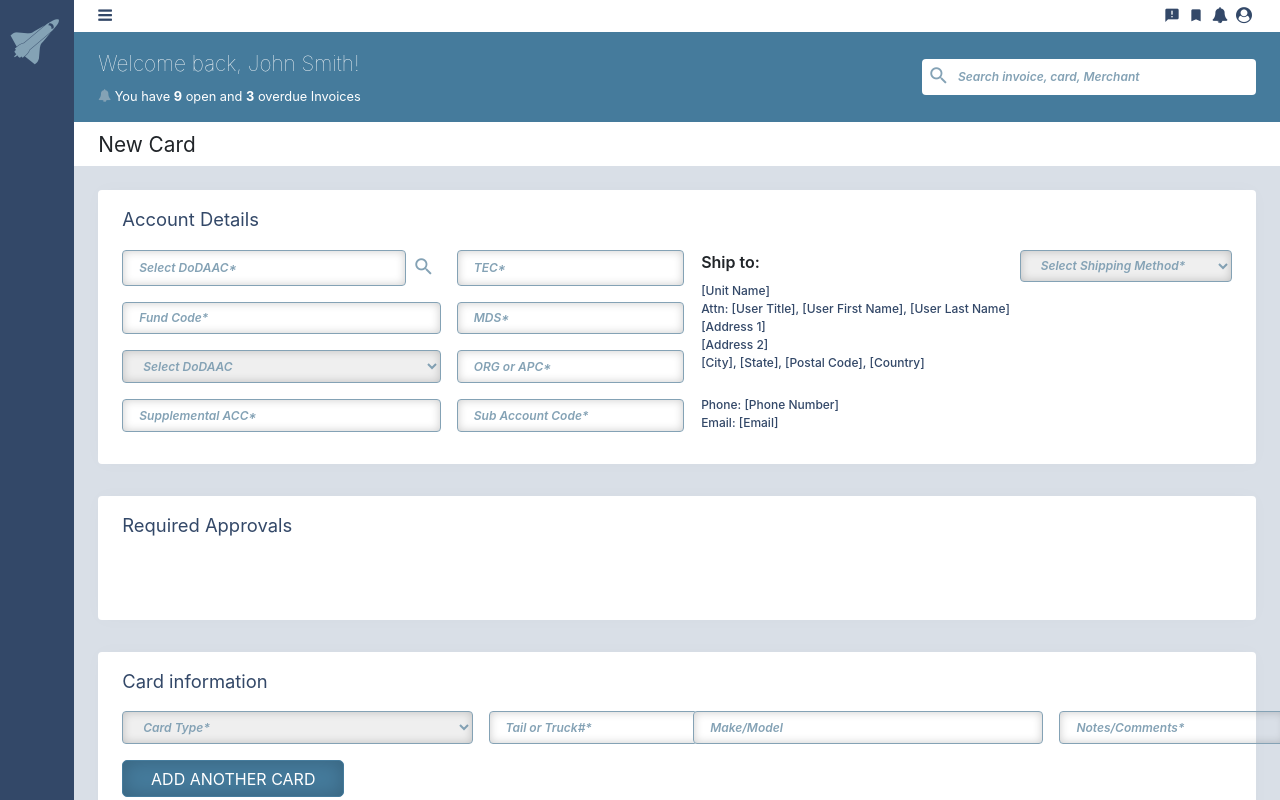
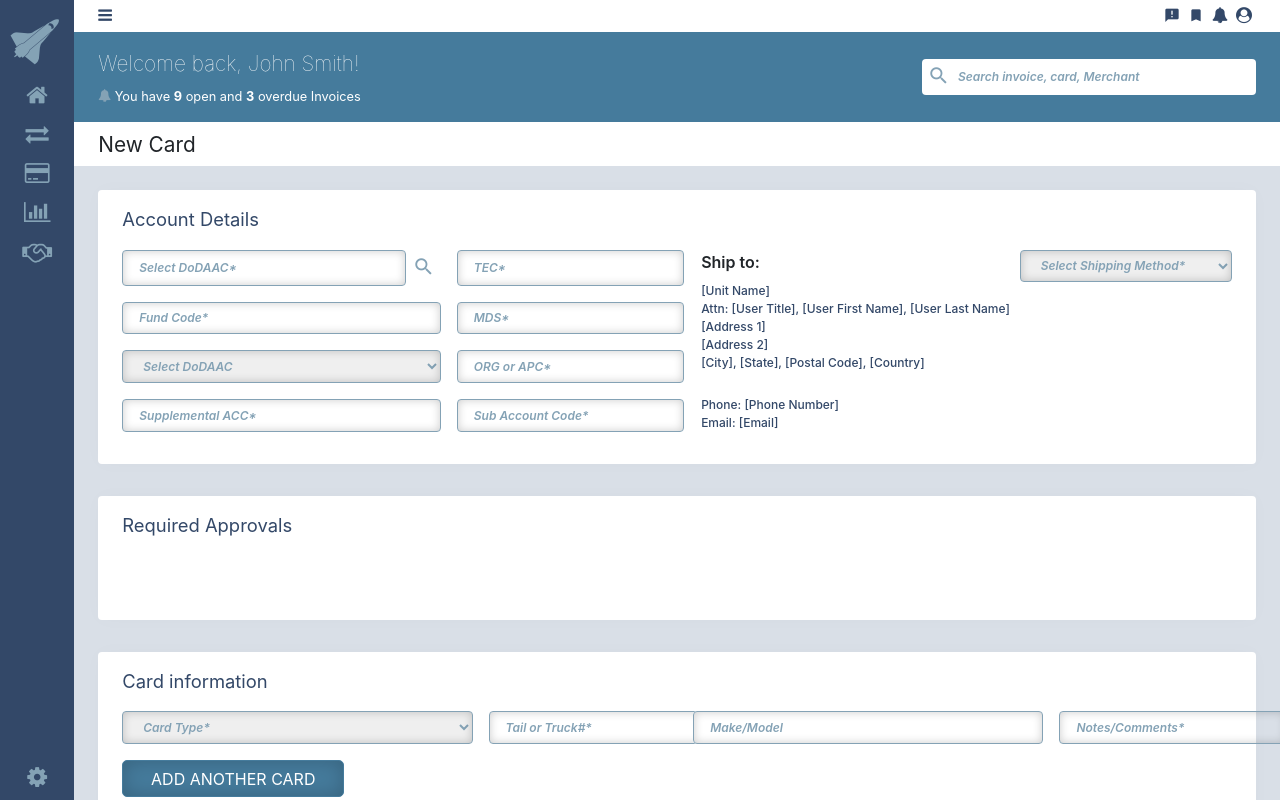
Before and after one commit to dmsanchez86/testGmStek, an Angular app: page / in a window 1280 px wide. Built offline with nearby package versions, Linux system fonts and the light colour scheme.

Commit message:
textos menu abierto

```diff
--- a/src/app/app.component.html
+++ b/src/app/app.component.html
@@ -6,25 +6,43 @@
         <a href="#"><span class="icon-space-shuttle"></span></a>
       </li>
       <li>
-        <a href="#"><span class="icon-home"></span></a>
+        <a href="#" title="Home">
+          <span class="icon-home"></span>
+          <span class="nav-main-text">Home</span>
+        </a>
       </li>
       <li>
-        <a href="#"><span class="icon-exchange"></span></a>
+        <a href="#" title="Tranfers">
+          <span class="icon-exchange"></span>
+          <span class="nav-main-text">Transfers</span>
+        </a>
       </li>
       <li>
-        <a href="#"><span class="icon-credit-card"></span></a>
+        <a href="#" title="Cards">
+          <span class="icon-credit-card"></span>
+          <span class="nav-main-text">Cards</span>
+        </a>
       </li>
       <li>
-        <a href="#"><span class="icon-bar-chart"></span></a>
+        <a href="#" title="Graphics">
+          <span class="icon-bar-chart"></span>
+          <span class="nav-main-text">Graphics</span>
+        </a>
       </li>
       <li>
-        <a href="#"><span class="icon-handshake-o"></span></a>
+        <a href="#" title="Deals">
+          <span class="icon-handshake-o"></span>
+          <span class="nav-main-text">Deals</span>
+        </a>
       </li>
     </ul>
 
     <ul class="nav-settings">
       <li>
-        <a href="#"><span class="icon-cog"></span></a>
+        <a href="#" title="settings">
+          <span class="icon-cog"></span>
+          <span class="nav-main-text">Settings</span>
+        </a>
       </li>
     </ul>
   </nav>
```
